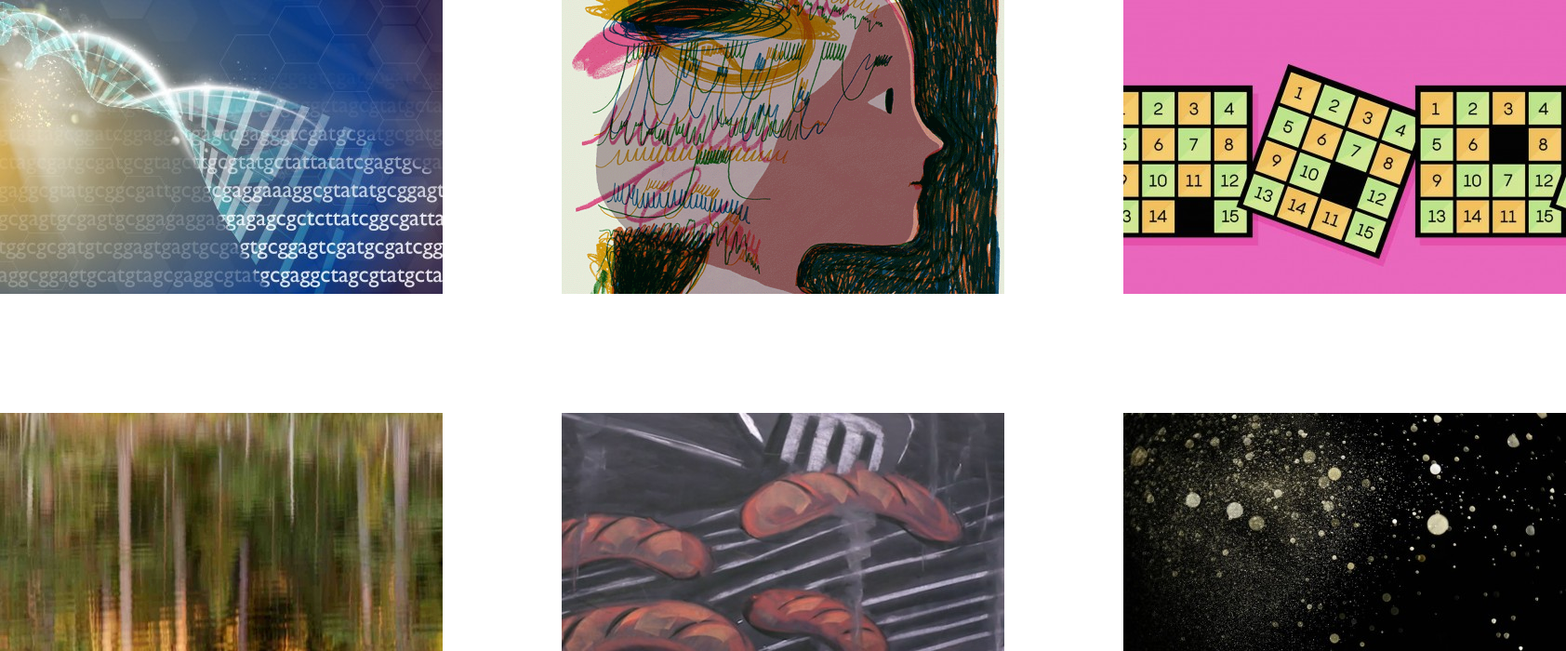
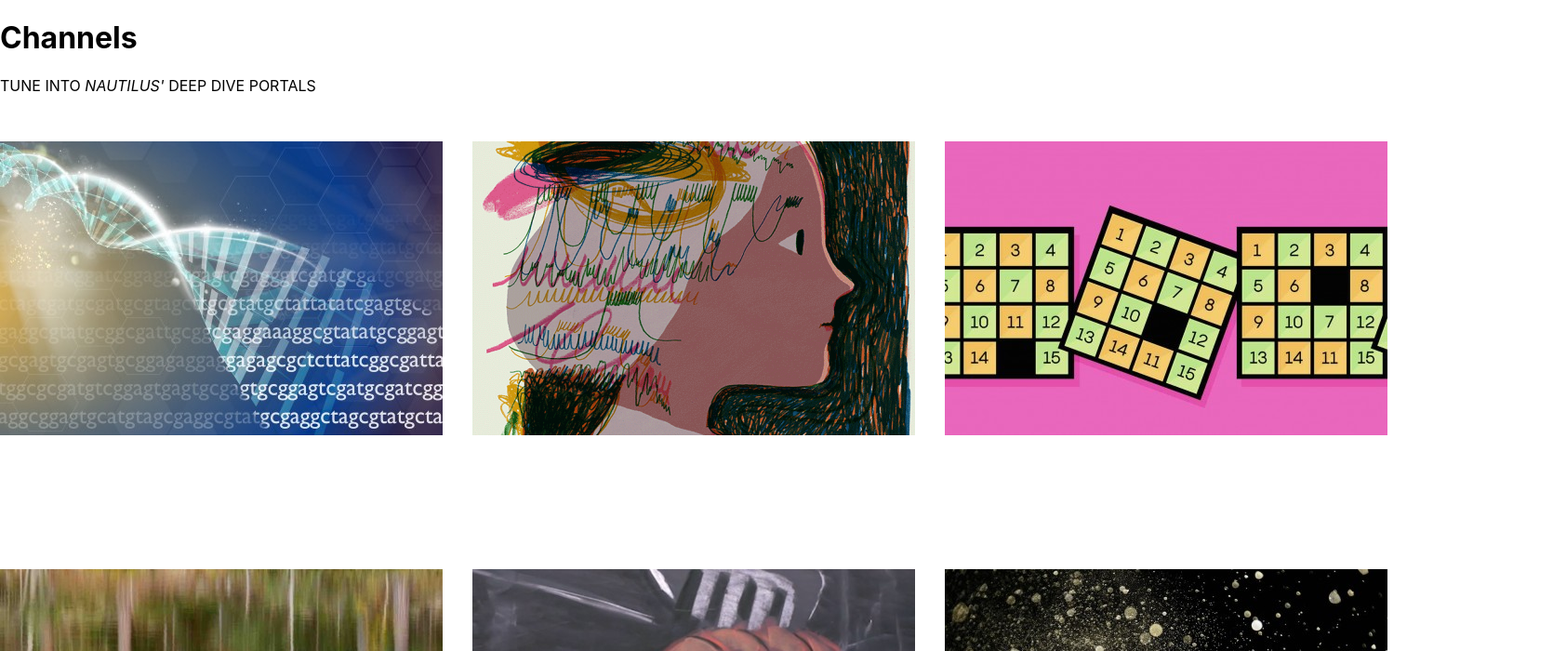
Before and after one commit to BladeKitana732/Nautilus_Mockup, a React (Create React App) app: page / in a window 1280 px wide. Shown: the top 700 px of the page at 93% size, 1684 px wide, since content can reach past the window. Built offline with nearby package versions, Linux system fonts and the light colour scheme.

Commit message:
fixed styling space of channel imgs and added header of section w/ p tag

```diff
--- a/src/App.css
+++ b/src/App.css
@@ -1,5 +1,7 @@
 #channels-container {
     display: grid;
     grid-template-columns: repeat(3, auto);
-    gap: 8em;
+    grid-row-gap: 9em;
+    grid-column-gap: 2em;
+    margin: 50px 0 0 0;
 }
--- a/src/App.js
+++ b/src/App.js
@@ -15,6 +15,8 @@ export default class App extends Component {
   render() {
     return (
       <div id='App'>
+        <h1>Channels</h1>
+        <p>TUNE INTO <em>NAUTILUS'</em> DEEP DIVE PORTALS</p>
 
         <div id='channels-container'>
           <img src= { bioImage } alt='bio_and_beyond' className='channel-img'/>
```
